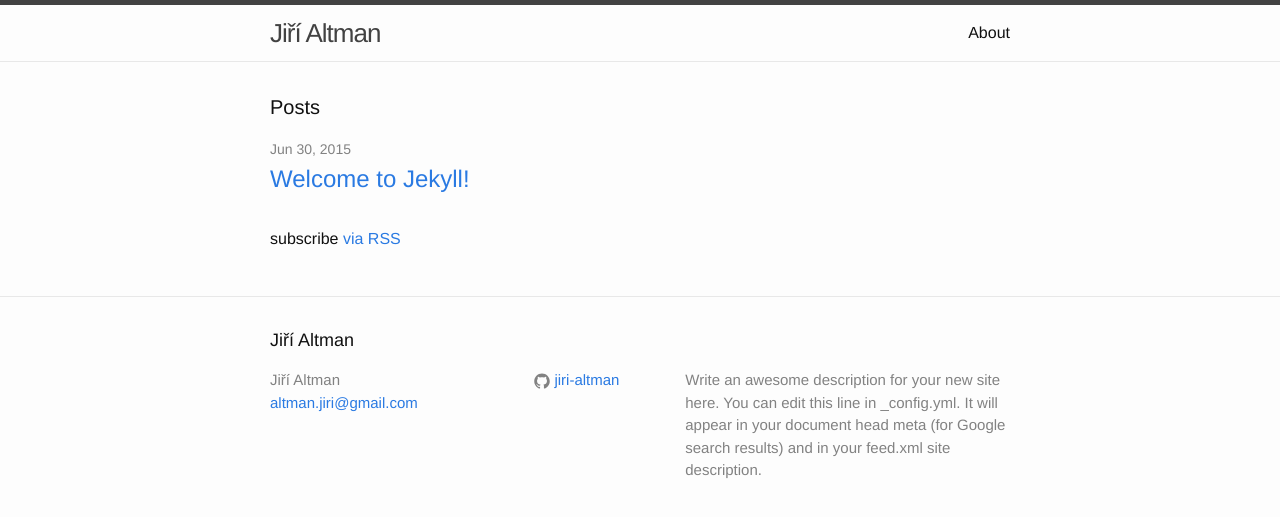
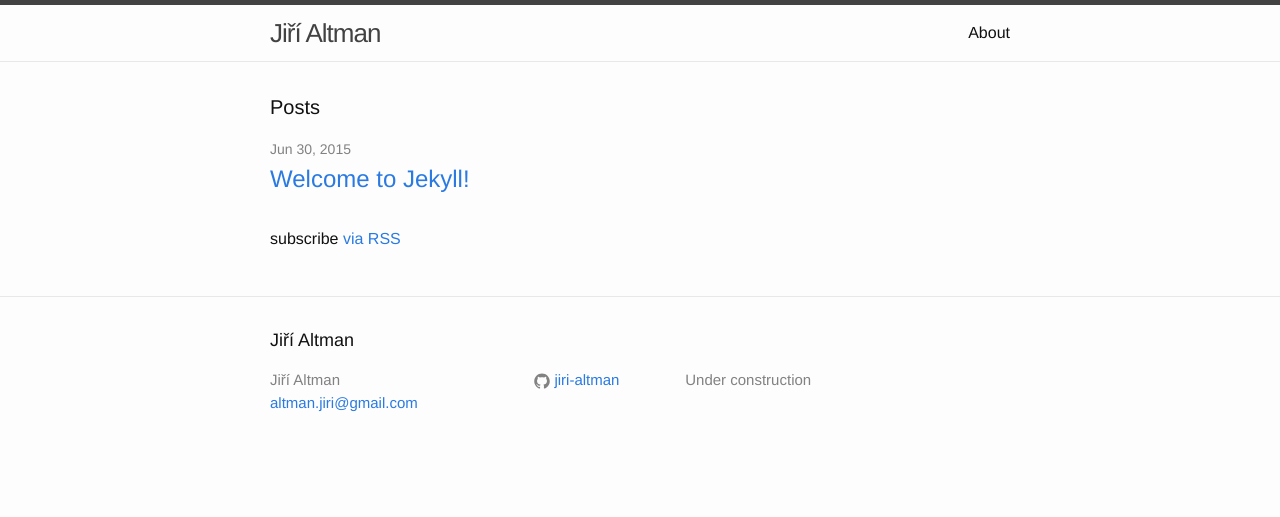
Before and after one commit to JuryA/jiri-altman.github.io, a Jekyll site: the page built from index.html, in a window 1280 px wide. Shown: the top 517 px of the page. Built offline with Jekyll 4.4.1, drawn with Linux system fonts in a browser that asks for light colours.

Commit message:
Small update of metadata descritopn

```diff
--- a/_config.yml
+++ b/_config.yml
@@ -2,9 +2,7 @@
 title: Jiří Altman
 email: altman.jiri@gmail.com
 description: > # this means to ignore newlines until "baseurl:"
-  Write an awesome description for your new site here. You can edit this
-  line in _config.yml. It will appear in your document head meta (for
-  Google search results) and in your feed.xml site description.
+  Under construction
 #baseurl: "" # the subpath of your site, e.g. /blog/
 url: "http://jiri-altman.github.io" # the base hostname & protocol for your site
 #twitter_username: jaltman
```
